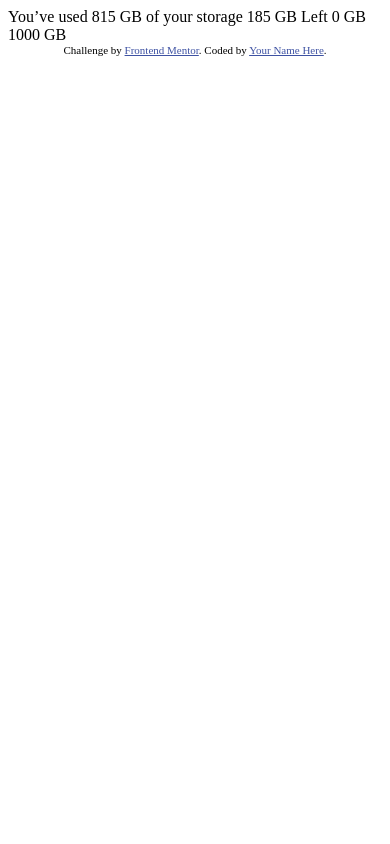
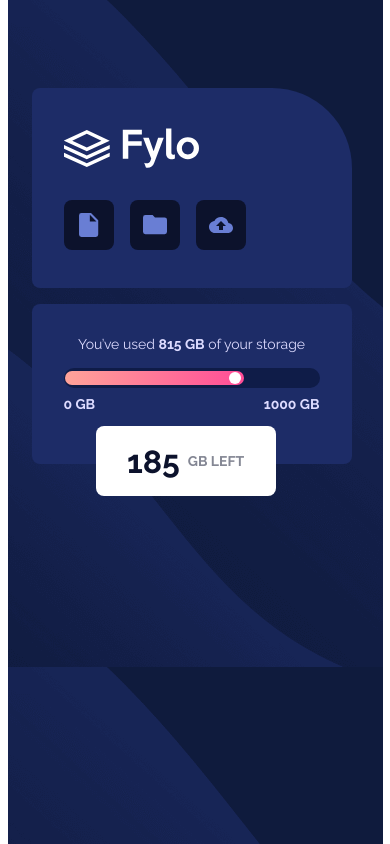
Before and after one commit to nikitakhanal/frontend-practice-5, a plain HTML site: page index.html in a window 390 px wide. Drawn offline with Linux system fonts and the light colour scheme.

Commit message:
feat: mobile design

```diff
--- a/index.html
+++ b/index.html
@@ -5,6 +5,12 @@
   <meta name="viewport" content="width=device-width, initial-scale=1.0"> <!-- displays site properly based on user's device -->
 
   <link rel="icon" type="image/png" sizes="32x32" href="./images/favicon-32x32.png">
+
+  <link rel="preconnect" href="https://fonts.googleapis.com">
+  <link rel="preconnect" href="https://fonts.gstatic.com" crossorigin>
+  <link href="https://fonts.googleapis.com/css2?family=Raleway:wght@400;700&display=swap" rel="stylesheet">
+
+  <link rel="stylesheet" href="style.css">
 
   <title>Frontend Mentor | Fylo data storage component</title>
 
@@ -16,16 +22,47 @@
 </head>
 <body>
 
-  You’ve used 815 GB of your storage
+  <main>
+    <div class="hero">
+      <div class="icons">
+        <span class="icon icon-1">
+          <svg xmlns="http://www.w3.org/2000/svg" width="20" height="24"><path fill="#697ED4" d="M12.028 0H2.436A2.387 2.387 0 00.049 2.398L.037 21.583a2.387 2.387 0 002.387 2.398h14.4a2.397 2.397 0 002.398-2.398V7.194L12.028 0zM10.83 8.393V1.8l6.595 6.594h-6.595z"/></svg>
+        </span>
 
-  185 GB Left
+        <span class="icon icon-2">
+          <svg xmlns="http://www.w3.org/2000/svg" width="24" height="20"><path fill="#697ED4" d="M21.6 2.4H12L9.6 0H2.4A2.39 2.39 0 00.012 2.4L0 16.8a2.4 2.4 0 002.4 2.4h19.2a2.4 2.4 0 002.4-2.4v-12a2.4 2.4 0 00-2.4-2.4z"/></svg>
+        </span>
 
-  0 GB
-  1000 GB
+        <span class="icon icon-3">
+          <svg xmlns="http://www.w3.org/2000/svg" width="24" height="16"><path fill="#697ED4" d="M19.4 6c-.7-3.4-3.7-6-7.4-6-2.9 0-5.4 1.6-6.6 4C2.3 4.4 0 6.9 0 10c0 3.3 2.7 6 6 6h13c2.8 0 5-2.2 5-5 0-2.6-2.1-4.8-4.6-5zM14 9v4h-4V9H7l5-5 5 5h-3z"/></svg>
+        </span>
+      </div>
 
-  <div class="attribution">
-    Challenge by <a href="https://www.frontendmentor.io?ref=challenge" target="_blank">Frontend Mentor</a>.
-    Coded by <a href="#">Your Name Here</a>.
-  </div>
+    </div>
+
+    <div class="text">
+      <p>
+        You’ve used <span class="fw-bold">815 GB</span> of your storage
+      </p>
+
+      <div class="pop-up">
+        <!-- <p> -->
+          <span class="storage">185</span>
+          <span>GB Left</span>
+        <!-- </p> -->
+      </div>
+
+      <div class="line">
+        <div class="gradient">
+          <div class="circle"></div>
+        </div>
+      </div>
+      <div class="range">
+        <span>0 GB</span>
+        <span>1000 GB</span>
+      </div>
+    </div>
+  </main>
+
 </body>
 </html>
--- /dev/null
+++ b/style.css
@@ -0,0 +1,148 @@
+*,
+*::after,
+*::before{
+    margin: 0;
+    padding: 0;
+    box-sizing: border-box;
+}
+
+:root{
+    --color-white-400: hsl(243, 100%, 93%);
+    --color-gray-400: hsl(229, 7%, 55%);
+    --color-blue-400: hsl(228, 56%, 26%);
+    --color-blue-600: hsl(226, 65%, 17%);
+    --color-black-400: hsl(229, 57%, 11%);
+
+    --color-gradient-from: hsl(6, 100%, 80%);
+    --color-gradient-to: hsl(335, 100%, 65%);
+
+    --fw-normal: 400;
+    --fw-bold: 700;
+}
+
+.fw-bold{
+    font-weight: var(--fw-bold);
+}
+
+body{
+    font-family: 'Raleway', sans-serif;
+    font-size: 14px;
+    color: var(--color-white-400);
+
+}
+
+main{
+    padding: 1.5rem;
+    margin: 0 auto;
+    padding-top: 5.5rem;
+    width: 375px;
+    height: 100vh;
+    background-image: url(./images/bg-mobile.png);
+}
+
+.hero{
+    height: 200px;
+    width: 320px;
+    background-color: var(--color-blue-400);
+    border-top-left-radius: .5rem;
+    border-top-right-radius: 5rem;
+    border-bottom-left-radius: .5rem;
+    border-bottom-right-radius: .5rem;
+    padding-left: 2rem;
+    padding-top: 2.5rem;
+}
+
+.hero::before{
+    content: "";
+    display: block;
+    height: 40px;
+    width: 135px;
+    background-image: url(./images/logo.svg);
+    background-repeat: no-repeat;
+    margin-bottom: 2rem;
+}
+
+.icons{
+    display: flex;
+}
+
+.icon{
+    background-color: var(--color-black-400);
+    width: 50px;
+    height: 50px;
+    border-radius: .5rem;
+    margin-right: 1rem;
+    display: flex;
+    justify-content: center;
+    align-items: center;
+}
+
+.text{
+    height: 160px;
+    width: 320px;
+    text-align: center;
+    background-color: var(--color-blue-400);
+    border-radius: .5rem;
+    margin-top: 1rem;
+    padding: 2rem;
+    position: relative;
+}
+
+.pop-up{
+    width: 180px;
+    height: 70px;
+    font-weight: var(--fw-bold);
+    background-color: white;
+    color: var(--color-gray-400);
+    border-radius: .5rem;
+    text-transform: uppercase;
+    display: flex;
+    gap: .5rem;
+    align-items: center;
+    justify-content: center;
+    position:absolute;
+    bottom: -2rem;
+    left: 4rem;
+}
+
+.pop-up .storage{
+    color: var(--color-black-400);
+    font-size: 2rem;
+}
+
+.line{
+    width: 100%;
+    height: 20px;
+    background: var(--color-blue-600);
+    border-radius: 2rem;
+    margin-top: 1rem;
+    position: relative;
+}
+
+.gradient{
+    width: 70%;
+    height: 14px;
+    border-radius: 2rem;
+    background: linear-gradient(to right, var(--color-gradient-from), var(--color-gradient-to));
+    position: absolute;
+    top: .2rem;
+    left: .1rem;
+    position: relative;
+}
+
+.circle{
+    width: 12px;
+    height: 12px;
+    background-color: white;
+    border-radius: 50%;
+    position: absolute;
+    top: .05rem;
+    right: .2rem;
+}
+
+.range{
+    margin-top: .5rem;
+    display: flex;
+    justify-content: space-between;
+    font-weight: var(--fw-bold);
+}
```
